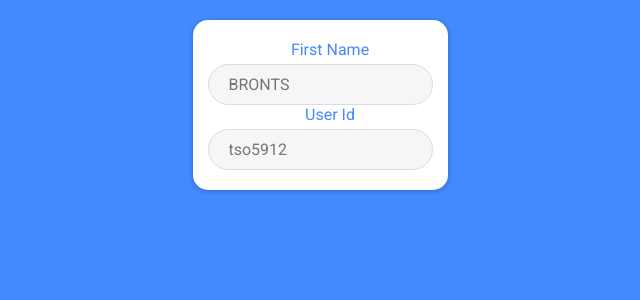
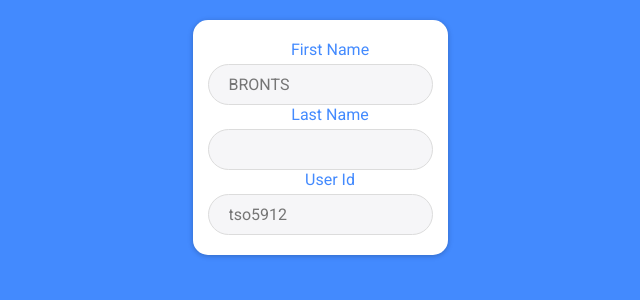
Before and after one commit to b2dt/react-form-template, a React app: page / in a window 1280 px wide. Shown: the top 300 px of the page, without its empty margins (320-960 px from the left). Built offline with nearby package versions, Linux system fonts and the light colour scheme.

Commit message:
inputs allow changes. Working on implementing "required fields on submit" check and super class implementations

```diff
--- a/src/components/app/app.tsx
+++ b/src/components/app/app.tsx
@@ -26,16 +26,22 @@ export default class App extends React.Component<AppPageProps, any> {
 		const {props} = this
 		const formProps = [
 			{
-				id: "rus-name",
+				id: "rus-first-name",
 				required: true,
 				inputType: InputType.Text,
-				defaultText: "BRONTS",
+				placeholder: "BRONTS",
+				defaultText: "",
 				label: "First Name"
-			},
-			{
+			}, {
+				id: "rus-last-name",
+				required: true,
+				inputType: InputType.Text,
+				label: "Last Name"
+			}, {
 				id: "rus-id",
 				inputType: InputType.Text,
-				defaultText: "tso5912",
+				placeholder: "tso5912",
+				defaultText: "TESTING",
 				label: "User Id"
 			}
 		]
--- a/src/components/form/form.tsx
+++ b/src/components/form/form.tsx
@@ -13,18 +13,30 @@ export interface FormProps {
 export default class Form extends React.Component<FormProps, any> {
 	constructor(props) {
 		super(props);
-		this.convertPropsToHtml = this.convertPropsToHtml.bind(this)
+		this.convertPropsToInputs = this.convertPropsToInputs.bind(this)
 		this.convert = this.convert.bind(this)
+		this.updateFieldValue = this.updateFieldValue.bind(this)
 		this.state = {
-			formState : this.props.formFields.map((field, index) => {})
+			formState: this.props.formFields.map((field, index) => {
+				return {
+					index: index,
+					...field,
+				}
+			})
 		}
 	}
 
 	componentDidMount(): void {
-
+		// console.log(this.state.formState)
 	}
 
-	convertTextToHtml(textProps: FormFieldProps, columns: ColumnRange) {
+	updateFieldValue(e) {
+		const {state} = this
+		console.log(state.formState)
+		state.formState.find(input => input)
+	}
+
+	convertToTextBox(textProps: FormFieldProps, columns: ColumnRange) {
 		const columnClassname = columns + "-columns"
 		let classes = classNames("input", columnClassname)
 		return (
@@ -33,45 +45,47 @@ export default class Form extends React.Component<FormProps, any> {
 				id={textProps.id}
 				classes={classes}
 				label={textProps.label}
+				index={textProps.index}
+				updateFormList={this.updateFieldValue}
 				inputProps={{
 					type: "text",
-					placeholder: textProps.defaultText
+					placeholder: textProps.placeholder,
 				}}
 			/>
 		)
 	}
 
-	convertButtonToHtml(buttonProps: FormFieldProps, columns: ColumnRange) {
+	convertToButton(buttonProps: FormFieldProps, columns: ColumnRange) {
 
 	}
 
-	convertDropdownToHtml(dropdownProps: FormFieldProps, columns: ColumnRange) {
+	convertToDropdown(dropdownProps: FormFieldProps, columns: ColumnRange) {
 
 	}
 
-	convertTextAreaToHtml(textAreaProps: FormFieldProps, columns: ColumnRange) {
+	convertToTextArea(textAreaProps: FormFieldProps, columns: ColumnRange) {
 
 	}
 
 	convert(formProp: FormFieldProps) {
 		const {props} = this
 		if (formProp.inputType == InputType.Text)
-			return this.convertTextToHtml(formProp, props.inputsPerRow)
+			return this.convertToTextBox(formProp, props.inputsPerRow)
 		else if (formProp.inputType == InputType.Button)
-			return this.convertButtonToHtml(formProp, props.inputsPerRow)
+			return this.convertToButton(formProp, props.inputsPerRow)
 		else if (formProp.inputType == InputType.Dropdown)
-			return this.convertDropdownToHtml(formProp, props.inputsPerRow)
+			return this.convertToDropdown(formProp, props.inputsPerRow)
 		else if (formProp.inputType == InputType.TextArea)
-			return this.convertTextAreaToHtml(formProp, props.inputsPerRow)
+			return this.convertToTextArea(formProp, props.inputsPerRow)
 	}
 
-	convertPropsToHtml() {
-		return this.props.formFields.map(field => this.convert(field))
+	convertPropsToInputs() {
+		return this.state.formState.map(field => this.convert(field))
 	}
 
 	render(): React.ReactNode {
 		const {props} = this
-		let formFields = this.convertPropsToHtml()
+		let formFields = this.convertPropsToInputs()
 		return (
 			<div id='formContainer'>
 				{formFields}
--- a/src/components/general/input/input.tsx
+++ b/src/components/general/input/input.tsx
@@ -1,36 +1,36 @@
 import * as React from 'react'
-
-import * as _ from 'lodash'
 import {InputAttributes} from '../../../models/inputAttributes'
 
 export interface InputProps {
 	id?: string
+	index?: number
 	classes?: string
 	label?: string
 	error?: string
 	debounceInput?: boolean
 	debounceAmount?: number
 	inputProps?: InputAttributes
+
+	updateFormList?: (x: any, y: any) => any
 }
 
 export default class Input extends React.Component<InputProps, any> {
 	constructor(props) {
 		super(props)
+		this.localOnChange = this.localOnChange.bind(this)
+		this.handleNewProps = this.handleNewProps.bind(this)
 		this.state = {
-			fieldVal: ""
+			value: ""
 		}
-		this.debounceOnChangeHandler = this.debounceOnChangeHandler.bind(this)
 	}
 
-	debounceOnChangeHandler(e) {
-		const {props} = this
+	localOnChange(e) {
+		const value = e.target.value,
+			{props} = this
 		this.setState({
-			fieldVal: e.target.value
+			value: value
 		})
-
-		if (e.target.onchange == null) {
-			props.debounceInput ? _.debounce(e.target.onChange, props.debounceAmount) : e.target.onchange
-		}
+		this.props.updateFormList(value, props.index)
 	}
 
 	handleOptional(prop: string, defaultValue: any = null, appendDefaultValue: boolean = false) {
@@ -41,9 +41,24 @@ export default class Input extends React.Component<InputProps, any> {
 		return defaultValue
 	}
 
+	handleNewProps() {
+		const {props, state} = this,
+			{inputProps} = props
+		return {
+			type: inputProps.type,
+			value: inputProps.value,
+			defaultValue: inputProps.defaultValue,
+			placeholder: inputProps.placeholder,
+			pattern: inputProps.pattern,
+			min: inputProps.min,
+			max: inputProps.max,
+			onchange: this.localOnChange
+		}
+	}
+
 
 	render() {
-		const {props} = this,
+		const {props, state} = this,
 			id = this.handleOptional("id", null),
 			label = props.label ? (
 				<div className="input__label">
@@ -51,12 +66,13 @@ export default class Input extends React.Component<InputProps, any> {
 				</div>
 			) : null,
 			classes = this.handleOptional("classes", "input", true),
-			error = this.handleOptional("error", "Invalid input")
+			error = this.handleOptional("error", "Invalid input"),
+			newProps = this.handleNewProps()
 		return (
 			<div id={id} className={classes}>
 				{label}
 				<div className="input__field">
-					<input onChange={this.debounceOnChangeHandler} {...props.inputProps}/>
+					<input {...newProps}/>
 					<h1 className="input__error">{error}</h1>
 				</div>
 			</div>
--- a/src/models/formFieldProps.tsx
+++ b/src/models/formFieldProps.tsx
@@ -5,6 +5,8 @@ export interface FormFieldProps {
 	inputType: InputType
 	label: string
 
+	index?: number
 	required?: boolean
 	defaultText?: string
+	placeholder?: string
 }
```
Also changed, not shown: src/models/inputAttributes.ts (indentation only).
